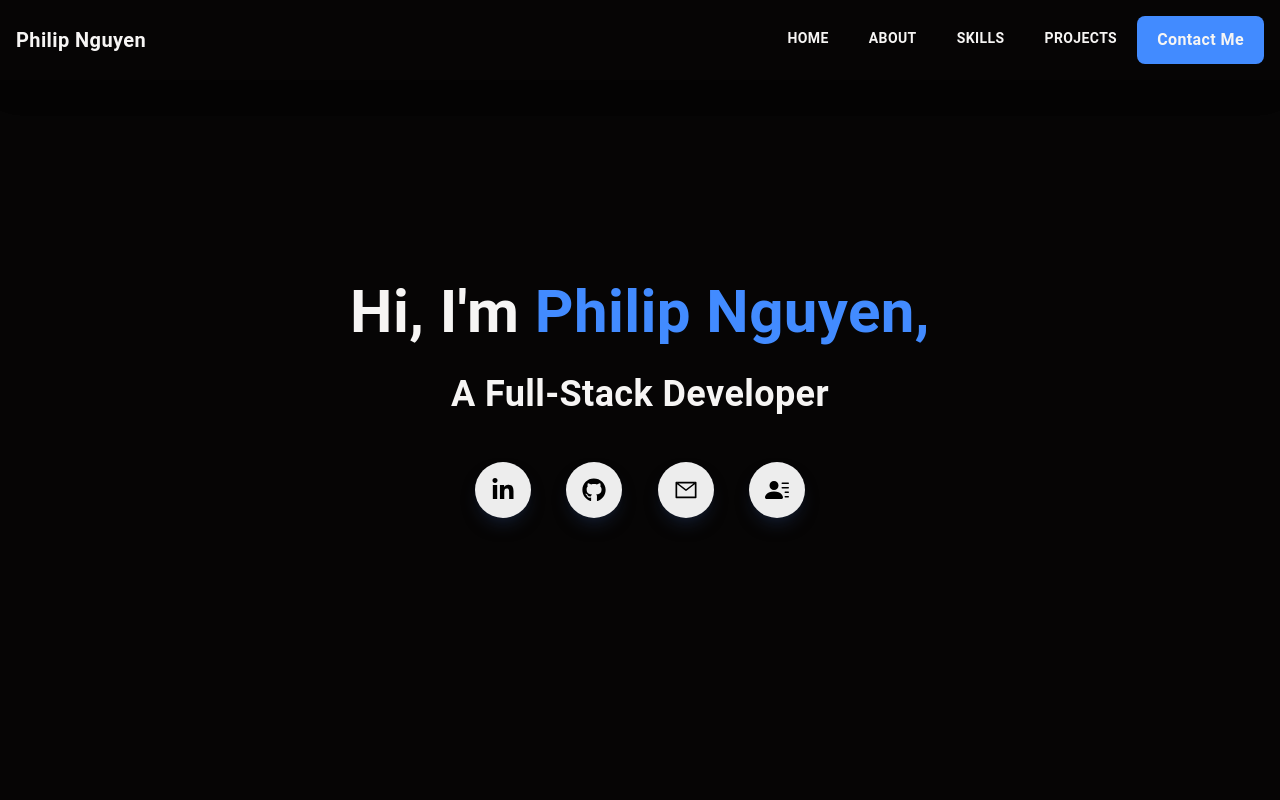
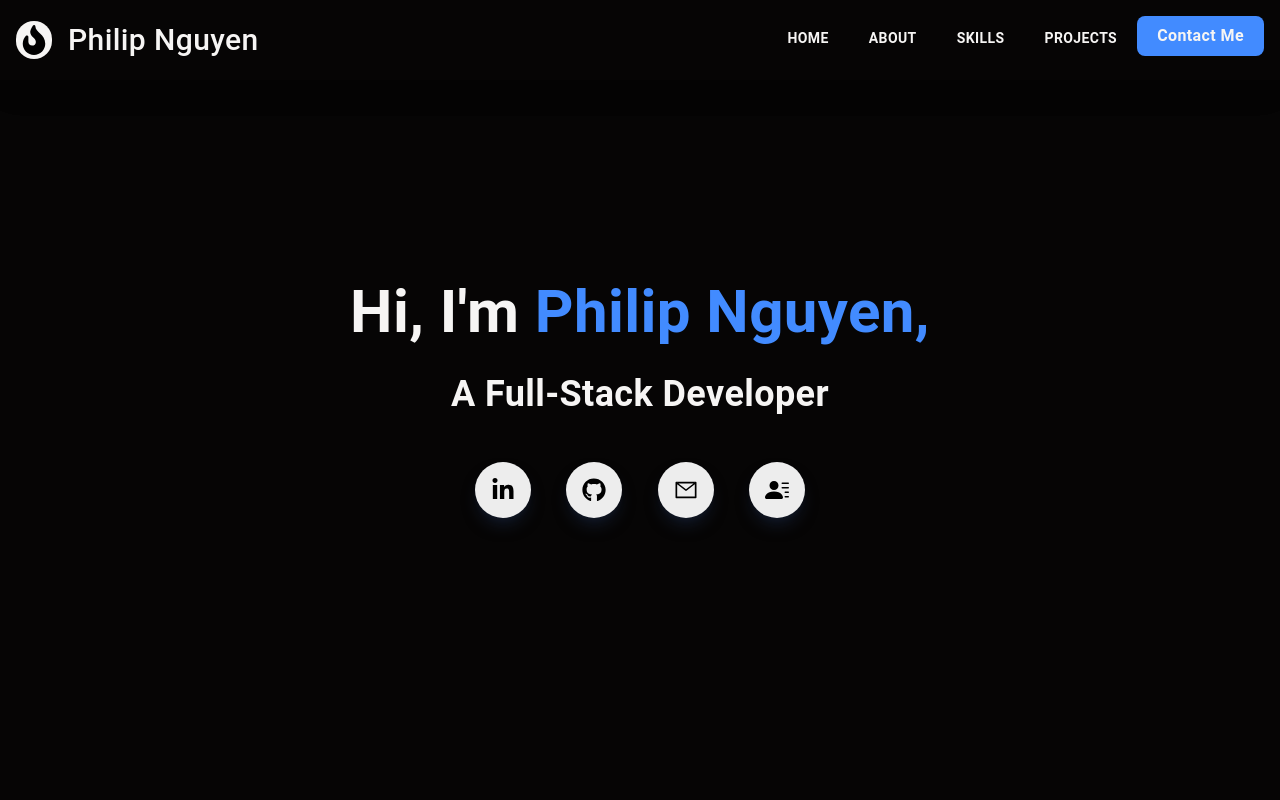
Before and after one commit to pn-code/personal-portfolio-nextjs, a Next.js app: page / in a window 1280 px wide. Shown: the top 800 px of the page. Built offline with nearby package versions, Linux system fonts and the light colour scheme.

Commit message:
Built out placeholder logo and put next to name

```diff
--- /dev/null
+++ b/components/Logo.jsx
@@ -0,0 +1,11 @@
+import { FaFire } from "react-icons/fa";
+
+function Logo() {
+  return (
+    <div className="bg-primary p-1 rounded-full w-9 flex justify-center group-hover:bg-secondary">
+      <FaFire color="black" size={30} />
+    </div>
+  );
+}
+
+export default Logo;
--- a/components/Navbar.jsx
+++ b/components/Navbar.jsx
@@ -12,6 +12,7 @@ import {
 } from "react-icons/ai";
 import { FaGithub, FaLinkedinIn } from "react-icons/fa";
 import { BsFillPersonLinesFill } from "react-icons/bs";
+import Logo from "./Logo";
 
 const Navbar = () => {
   const [nav, setNav] = useState(false);
@@ -23,8 +24,9 @@ const Navbar = () => {
   return (
     <div className="fixed w-full h-20 shadow-xl z-[100] bg-secondary">
       <div className="flex justify-between items-center w-full h-full px-4 2xl:px-16">
-        <Link className="text-xl font-semibold" href="/">
-          Philip Nguyen
+        <Link className="text-xl font-semibold flex gap-4 items-center" href="/">
+          <Logo />
+          <h1 className="text-3xl font-lexend font-[500] border-b-4 border-b-transparent hover:border-b-accent ease-linear duration-200 mt-1">Philip Nguyen</h1>
         </Link>
 
         <div>
@@ -41,7 +43,7 @@ const Navbar = () => {
             <li className="navLink">
               <Link href="/#projects">Projects</Link>
             </li>
-            <li className="bg-accent px-4 py-2 rounded-lg border-4 border-transparent hover:border-accent hover:bg-secondary font-bold ml-5 ease-in-out duration-300">
+            <li className="bg-accent px-4 py-1 rounded-lg border-4 border-transparent hover:border-accent hover:bg-secondary font-bold ml-5 ease-in-out duration-300 mb-2">
               <Link href="/#contact">Contact Me</Link>
             </li>
           </ul>
@@ -83,7 +85,7 @@ const Navbar = () => {
                     onClick={() => setNav(false)}
                     className="py-4 text-xl font-semibold text-primary flex gap-4 items-center border-b-4 border-transparent hover:border-accent w-[160px]"
                   >
-                    <AiFillHome size={22} color="white"/>
+                    <AiFillHome size={22} color="white" />
                     Home
                   </li>
                 </Link>
@@ -92,7 +94,7 @@ const Navbar = () => {
                     onClick={() => setNav(false)}
                     className="py-4 text-xl font-semibold text-primary flex gap-4 items-center border-b-4 border-transparent hover:border-accent w-[160px]"
                   >
-                    <AiFillAlert size={22} color="white"/>
+                    <AiFillAlert size={22} color="white" />
                     About
                   </li>
                 </Link>
@@ -101,7 +103,7 @@ const Navbar = () => {
                     onClick={() => setNav(false)}
                     className="py-4 text-xl font-semibold text-primary flex gap-4 items-center border-b-4 border-transparent hover:border-accent w-[160px]"
                   >
-                    <AiFillFire size={22} color="white"/>
+                    <AiFillFire size={22} color="white" />
                     Skills
                   </li>
                 </Link>
@@ -110,7 +112,7 @@ const Navbar = () => {
                     onClick={() => setNav(false)}
                     className="py-4 text-xl font-semibold text-primary flex gap-4 items-center border-b-4 border-transparent hover:border-accent w-[160px]"
                   >
-                    <AiFillThunderbolt size={22} color="white"/>
+                    <AiFillThunderbolt size={22} color="white" />
                     Projects
                   </li>
                 </Link>
@@ -119,7 +121,7 @@ const Navbar = () => {
                     onClick={() => setNav(false)}
                     className="py-4 text-xl font-semibold text-primary flex gap-4 items-center border-b-4 border-transparent hover:border-accent w-[160px]"
                   >
-                    <AiFillMessage size={22} color="white"/>
+                    <AiFillMessage size={22} color="white" />
                     Contact
                   </li>
                 </Link>
@@ -129,32 +131,32 @@ const Navbar = () => {
                   Let&apos;s Connect
                 </p>
                 <div className="flex items-center justify-between my-4 w-full sm:w-[80%]">
-                  <div  className="rounded-full shadow-lg bg-secondaryBtn shadow-gray-900 p-4 cursor-pointer hover:scale-150 ease-in duration-300">
+                  <div className="rounded-full shadow-lg bg-secondaryBtn shadow-gray-900 p-4 cursor-pointer hover:scale-150 ease-in duration-300">
                     <a
                       href="https://www.linkedin.com/in/pn-code/"
                       target="_blank"
                       rel="noreferrer"
                     >
-                      <FaLinkedinIn size={24} color="black"/>
+                      <FaLinkedinIn size={24} color="black" />
                     </a>
                   </div>
-                  <div  className="rounded-full shadow-lg bg-secondaryBtn shadow-gray-900 p-4 cursor-pointer hover:scale-150 ease-in duration-300">
+                  <div className="rounded-full shadow-lg bg-secondaryBtn shadow-gray-900 p-4 cursor-pointer hover:scale-150 ease-in duration-300">
                     <a
                       href="https://github.com/pn-code"
                       target="_blank"
                       rel="noreferrer"
                     >
-                      <FaGithub size={24} color="black"/>
+                      <FaGithub size={24} color="black" />
                     </a>
                   </div>
-                  <div  className="rounded-full shadow-lg bg-secondaryBtn shadow-gray-900 p-4 cursor-pointer hover:scale-150 ease-in duration-300">
+                  <div className="rounded-full shadow-lg bg-secondaryBtn shadow-gray-900 p-4 cursor-pointer hover:scale-150 ease-in duration-300">
                     <a href="" target="_blank" rel="noreferrer">
-                      <AiOutlineMail size={24} color="black"/>
+                      <AiOutlineMail size={24} color="black" />
                     </a>
                   </div>
-                  <div  className="rounded-full shadow-lg bg-secondaryBtn shadow-gray-900 p-4 cursor-pointer hover:scale-150 ease-in duration-300">
+                  <div className="rounded-full shadow-lg bg-secondaryBtn shadow-gray-900 p-4 cursor-pointer hover:scale-150 ease-in duration-300">
                     <a href="/resume" target="_blank" rel="noreferrer">
-                      <BsFillPersonLinesFill size={24} color="black"/>
+                      <BsFillPersonLinesFill size={24} color="black" />
                     </a>
                   </div>
                 </div>
```
